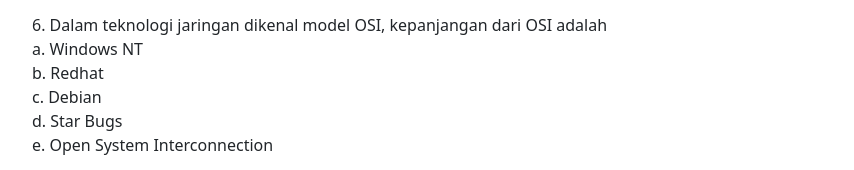
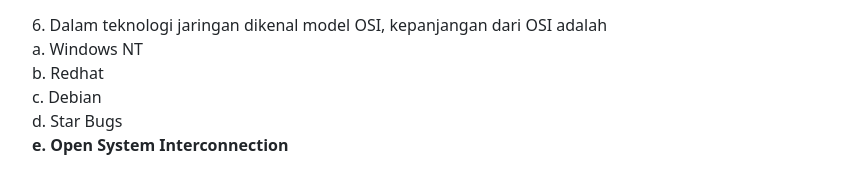
Before and after one commit to Rivendy11TKJ1/Rivendy11TKJ1.github.io, a plain HTML site: page soaldnsxi/index.html in a window 1280 px wide. Shown: the part 868-1038 px from the top of the page, without its empty margins (50-904 px from the left). Drawn offline with nearby package versions, Linux system fonts and the light colour scheme.

Commit message:
Update index.html

```diff
--- a/soaldnsxi/index.html
+++ b/soaldnsxi/index.html
@@ -65,7 +65,7 @@
       b. Redhat<br>
       c. Debian<br>
       d. Star Bugs<br>
-      </b>e. Open System Interconnection</b><br>
+      <b>e. Open System Interconnection</b><br>
     </p>
 
     <p>
```
